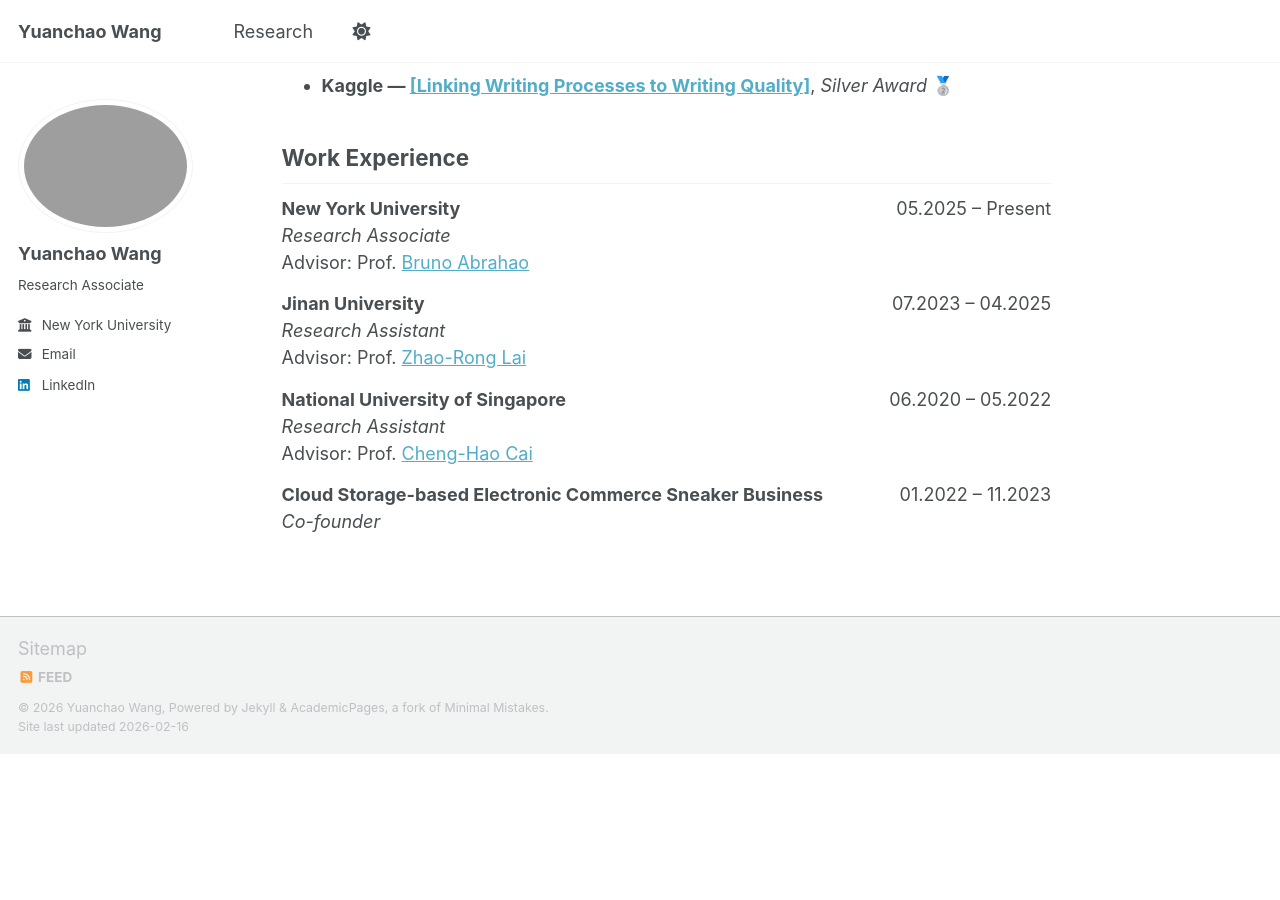
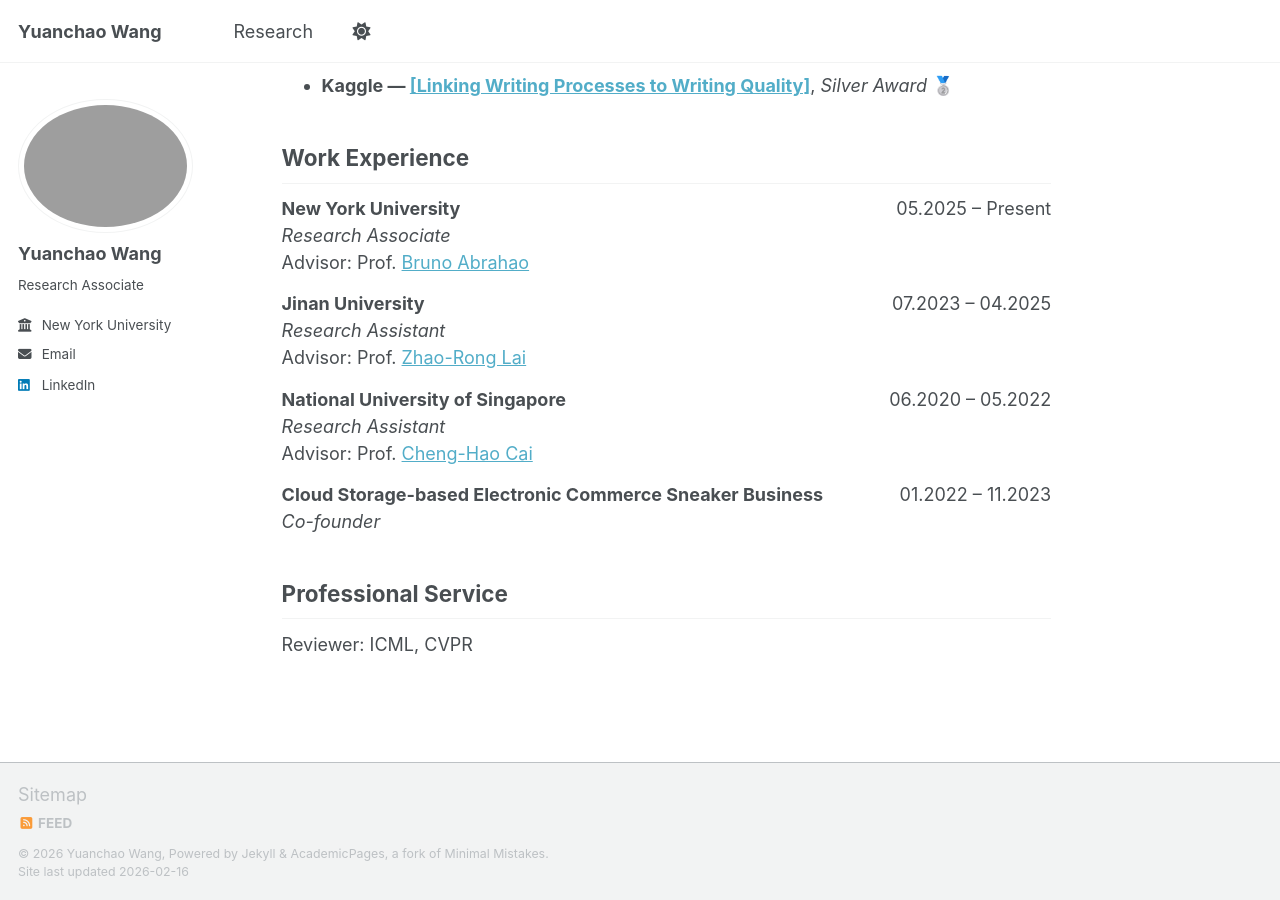
Before and after one commit to JohnnyWyc/JohnnyWyc.github.io, a Jekyll site: the page built from _pages/about.md, in a window 1280 px wide and 900 px high, scrolled down 1156 px. Built offline with Jekyll 4.4.1, drawn with Linux system fonts in a browser that asks for light colours; a script bundle is joined from its source files by our own code; library files that are not in the unit come from our copies; before the commit the page ends 1910 px from its top, so only the background shows below that.

Commit message:
Update about.md

```diff
--- a/_pages/about.md
+++ b/_pages/about.md
@@ -105,3 +105,7 @@ Recently, my work explores these trust boundaries from two complementary perspec
     01.2022 – 11.2023
   </div>
 </div>
+
+## Professional Service
+
+Reviewer: ICML, CVPR
```
